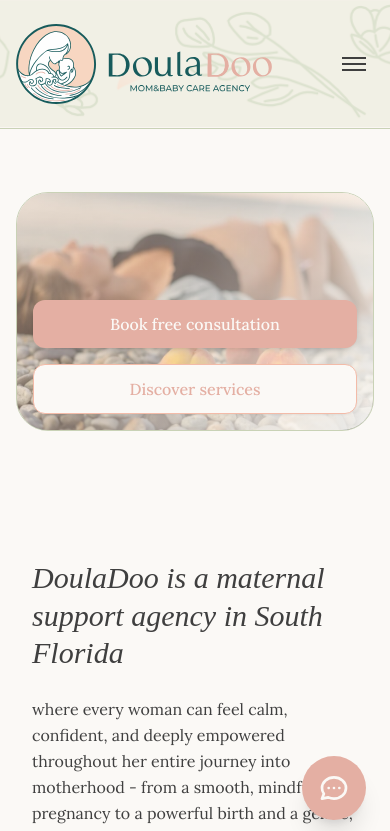
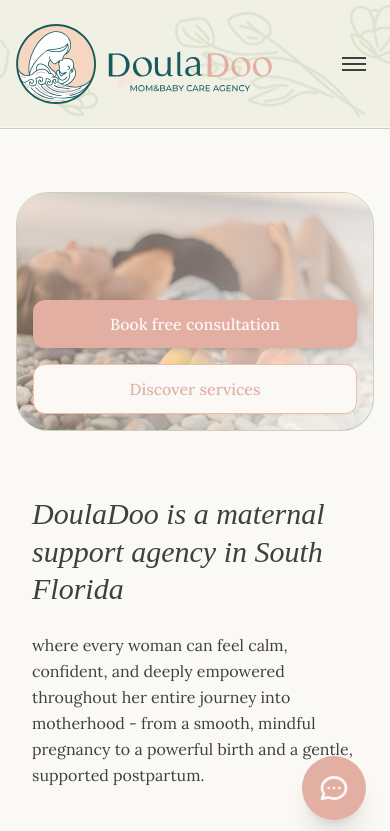
Before and after one commit to dnlksnvv/mothercare2, a Next.js app in the folder frontend/: page / in a window 390 px wide. Shown: the top 831 px of the page. Built offline with nearby package versions, Linux system fonts and the light colour scheme; a web font is replaced by a local one.

Commit message:
Remove bottom padding from hero section and update image filename

```diff
--- a/frontend/src/app/page.tsx
+++ b/frontend/src/app/page.tsx
@@ -33,11 +33,11 @@ export default function HomePage() {
       <AIAssistant />
 
       <main className="pt-32">
-        <section className="section-padding px-4 sm:px-6 lg:px-8">
+        <section className="section-padding px-4 sm:px-6 lg:px-8 pb-0">
           <div className="w-full max-w-none">
             <div className="rounded-[32px] overflow-hidden relative w-full" style={{ border: '1px solid var(--color-olive)' }}>
               <img
-                src="/img_main.jpeg"
+                src="/img_main.jpg"
                 alt="Sacred Pregnancy, Empowered Birth, Gentle Postpartum"
                 className="w-full h-auto object-contain"
               />
```
Also changed, not shown: frontend/public/img_main.jpeg (deleted), frontend/public/img_main.jpg (added).
